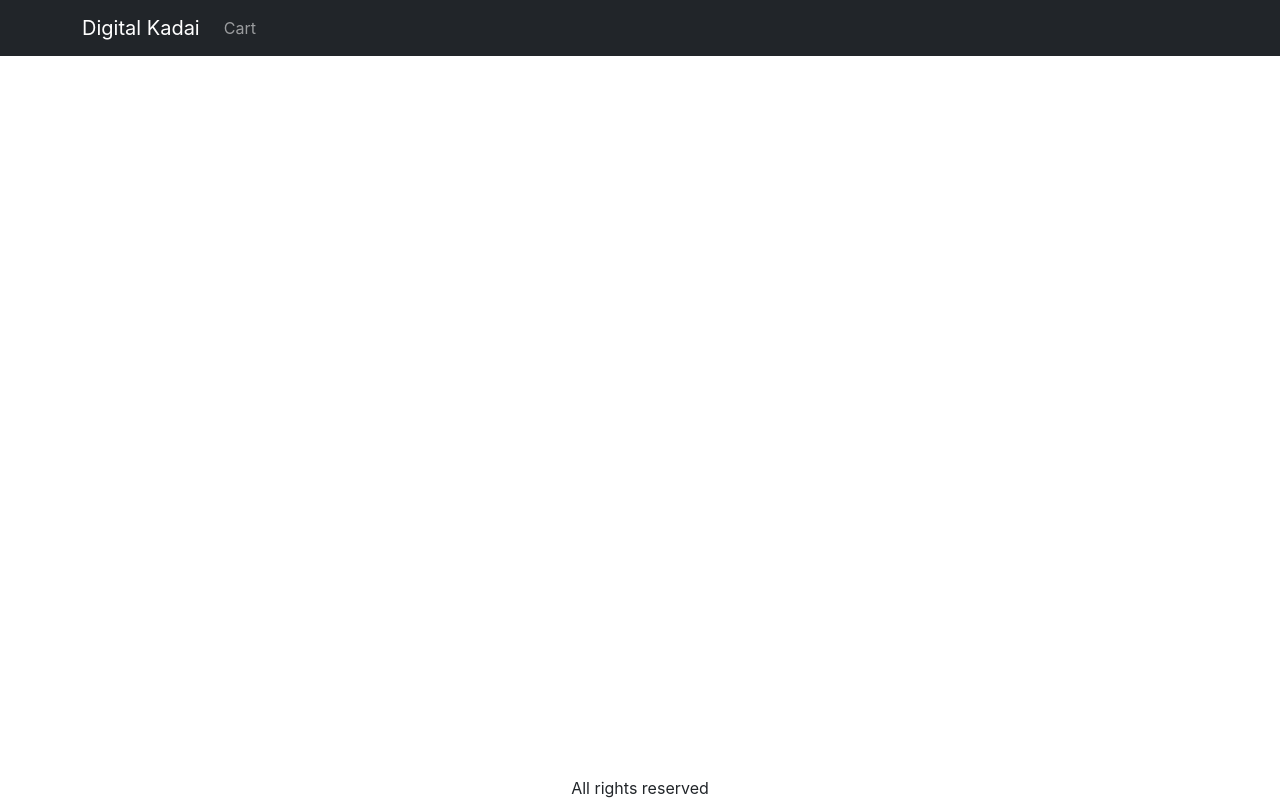
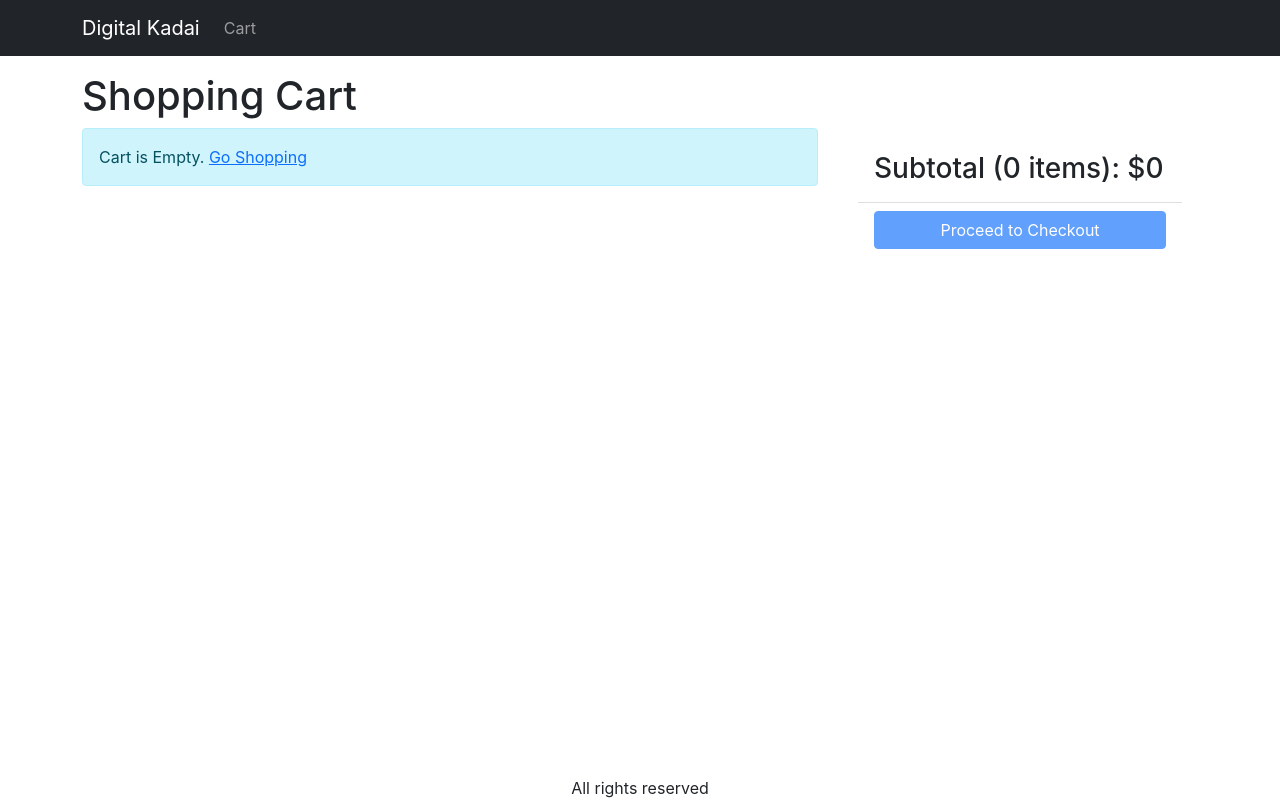
Before and after one commit to Sumitha-Naidu/E-Commerce-Project, a React (Create React App) app in the folder digital-kadai/: page /cart in a window 1280 px wide. Built offline with nearby package versions, Linux system fonts and the light colour scheme.

Commit message:
Create Cart Screen

```diff
--- a/digital-kadai/src/App.js
+++ b/digital-kadai/src/App.js
@@ -8,6 +8,7 @@ import Container from 'react-bootstrap/Container';
 import { LinkContainer } from 'react-router-bootstrap';
 import { useContext } from 'react';
 import { Store } from './Store/store';
+import CartScreen from './screens/CartScreen';
 
 function App() {
   const { state } = useContext(Store);
@@ -52,6 +53,10 @@ function App() {
                 element={<HomeScreen />}
               />
               <Route
+                path="/cart"
+                element={<CartScreen />}
+              />
+              <Route
                 path="/product/:slug"
                 element={<ProductScreen />}
               />
--- a/digital-kadai/src/index.css
+++ b/digital-kadai/src/index.css
@@ -45,3 +45,7 @@ main {
 .img-large {
   width: 100%;
 }
+
+.img-thumbnail {
+  width: 80px;
+}
--- /dev/null
+++ b/digital-kadai/src/screens/CartScreen.jsx
@@ -0,0 +1,96 @@
+import React, { useContext } from 'react';
+import { Link } from 'react-router-dom';
+import MessageBox from '../components/MessageBox';
+import { Store } from '../Store/store';
+import Row from 'react-bootstrap/Row';
+import Col from 'react-bootstrap/Col';
+import Button from 'react-bootstrap/Button';
+import Card from 'react-bootstrap/Card';
+import ListGroup from 'react-bootstrap/ListGroup';
+import { Helmet } from 'react-helmet-async';
+
+export default function CartScreen() {
+  const { state, dispatch: ctxDispatch } = useContext(Store);
+  const {
+    cart: { cartItems },
+  } = state;
+  return (
+    <div>
+      <Helmet>
+        <title>Shopping Cart</title>
+      </Helmet>
+      <h1>Shopping Cart</h1>
+      <Row>
+        <Col md={8}>
+          {cartItems.length === 0 ? (
+            <MessageBox>
+              Cart is Empty. <Link to="/">Go Shopping</Link>
+            </MessageBox>
+          ) : (
+            <ListGroup>
+              {cartItems.map((item) => (
+                <ListGroup.Item key={item._id}>
+                  <Row className="align-items-center">
+                    <Col md={4}>
+                      <img
+                        className="img-fluid rounded img-thumbnail"
+                        src={item.image}
+                        alt={item.name}
+                      ></img>{' '}
+                      <Link to={`/product/${item.slug}`}>{item.name}</Link>
+                    </Col>
+                    <Col md={3}>
+                      <Button
+                        variant="light"
+                        disabled={item.quantity === 1}
+                      >
+                        <i className="fas fa-minus-circle"></i>
+                      </Button>{' '}
+                      <span>{item.quantity}</span>{' '}
+                      <Button
+                        variant="light"
+                        disabled={item.quantity === 1}
+                      >
+                        <i className="fas fa-plus-circle"></i>
+                      </Button>
+                    </Col>
+                    <Col md={3}>${item.price}</Col>
+                    <Col md={2}>
+                      <Button variant="light">
+                        <i className="fas fa-trash"></i>
+                      </Button>
+                    </Col>
+                  </Row>
+                </ListGroup.Item>
+              ))}
+            </ListGroup>
+          )}
+        </Col>
+        <Col md={4}>
+          <Card.Body>
+            <ListGroup variant="flush">
+              <ListGroup.Item>
+                <h3>
+                  Subtotal ({cartItems.reduce((a, c) => a + c.quantity, 0)}{' '}
+                  items): $
+                  {cartItems.reduce((a, c) => a + c.price * c.quantity, 0)}
+                </h3>
+              </ListGroup.Item>
+              <ListGroup.Item>
+                <div className="d-grid">
+                  <Button
+                    type="button"
+                    variant="primary"
+                    disabled={cartItems.length === 0}
+                  >
+                    Proceed to Checkout
+                  </Button>{' '}
+                </div>
+              </ListGroup.Item>
+            </ListGroup>
+          </Card.Body>
+        </Col>
+      </Row>
+    </div>
+  );
+}
--- a/digital-kadai/src/screens/ProductScreen.jsx
+++ b/digital-kadai/src/screens/ProductScreen.jsx
@@ -1,5 +1,5 @@
 import { useEffect, useReducer, useContext } from 'react';
-import { useParams } from 'react-router-dom';
+import { useNavigate, useParams } from 'react-router-dom';
 import axios from 'axios';
 import Row from 'react-bootstrap/Row';
 import Col from 'react-bootstrap/Col';
@@ -28,6 +28,7 @@ const reducer = (state, action) => {
 };
 
 function ProductScreen() {
+  const navigate = useNavigate();
   const params = useParams();
   const { slug } = params;
 
@@ -65,6 +66,7 @@ function ProductScreen() {
       type: 'CART_ADD_ITEM',
       payload: { ...product, quantity },
     });
+    navigate('/cart');
   };
   return loading ? (
     <LoadingBox />
```
Also changed, not shown: 1 other file (tests, documents, lock files or other folders).
